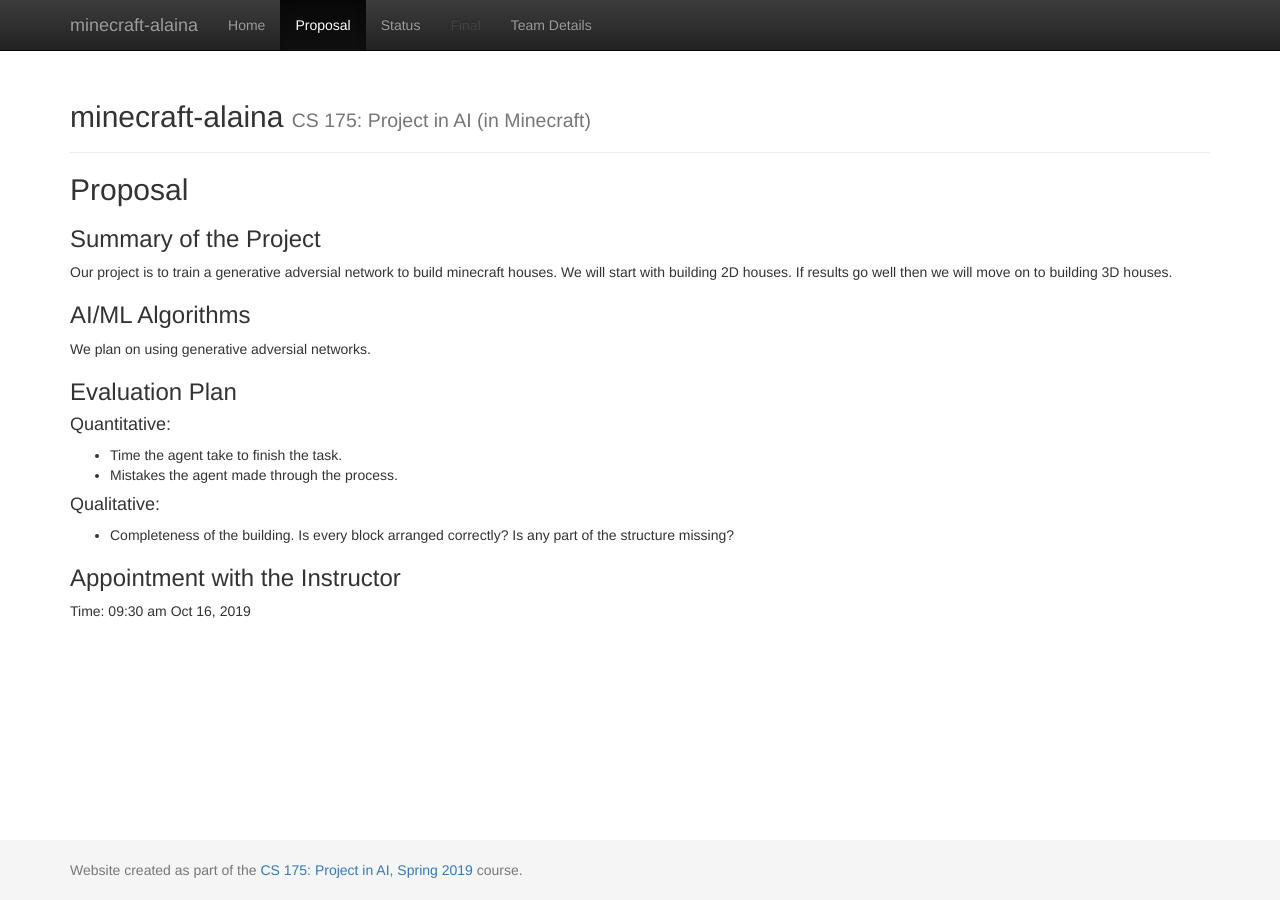
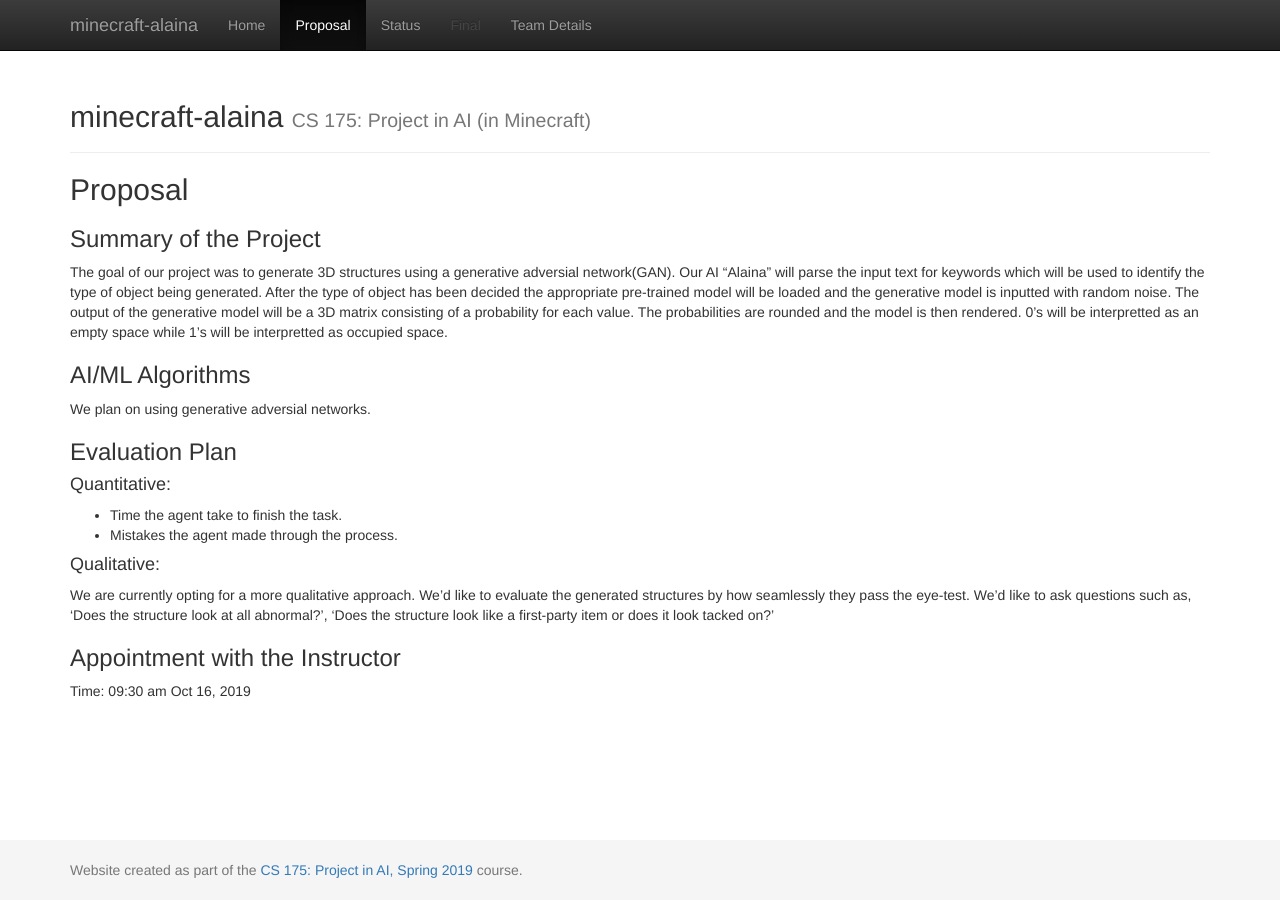
Before and after one commit to bdon1990x/minecraft-alaina, a Jekyll site: the page built from docs/proposal.md, in a window 1280 px wide. Built offline with Jekyll 4.4.1, drawn with Linux system fonts in a browser that asks for light colours.

Commit message:
Update proposal.md

```diff
--- a/docs/proposal.md
+++ b/docs/proposal.md
@@ -7,7 +7,10 @@
 
 ### Summary of the Project
 
-Our project is to train a generative adversial network to build minecraft houses. We will start with building 2D houses. If results go well then we will move on to building 3D houses.
+The goal of our project was to generate 3D structures using a generative adversial network(GAN). Our AI "Alaina" will parse the input text for
+keywords which will be used to identify the type of object being generated. After the type of object has been decided the appropriate pre-trained
+model will be loaded and the generative model is inputted with random noise. The output of the generative model will be a 3D matrix consisting
+of a probability for each value. The probabilities are rounded and the model is then rendered. 0's will be interpretted as an empty space while 1's will be interpretted as occupied space.
 
 ### AI/ML Algorithms
 
@@ -22,7 +25,7 @@
 
 #### Qualitative:
 
-- Completeness of the building. Is every block arranged correctly? Is any part of the structure missing?
+We are currently opting for a more qualitative approach. We'd like to evaluate the generated structures by how seamlessly they pass the eye-test. We'd like to ask questions such as, 'Does the structure look at all abnormal?', 'Does the structure look like a first-party item or does it look tacked on?'
 
 ### Appointment with the Instructor
 
```
